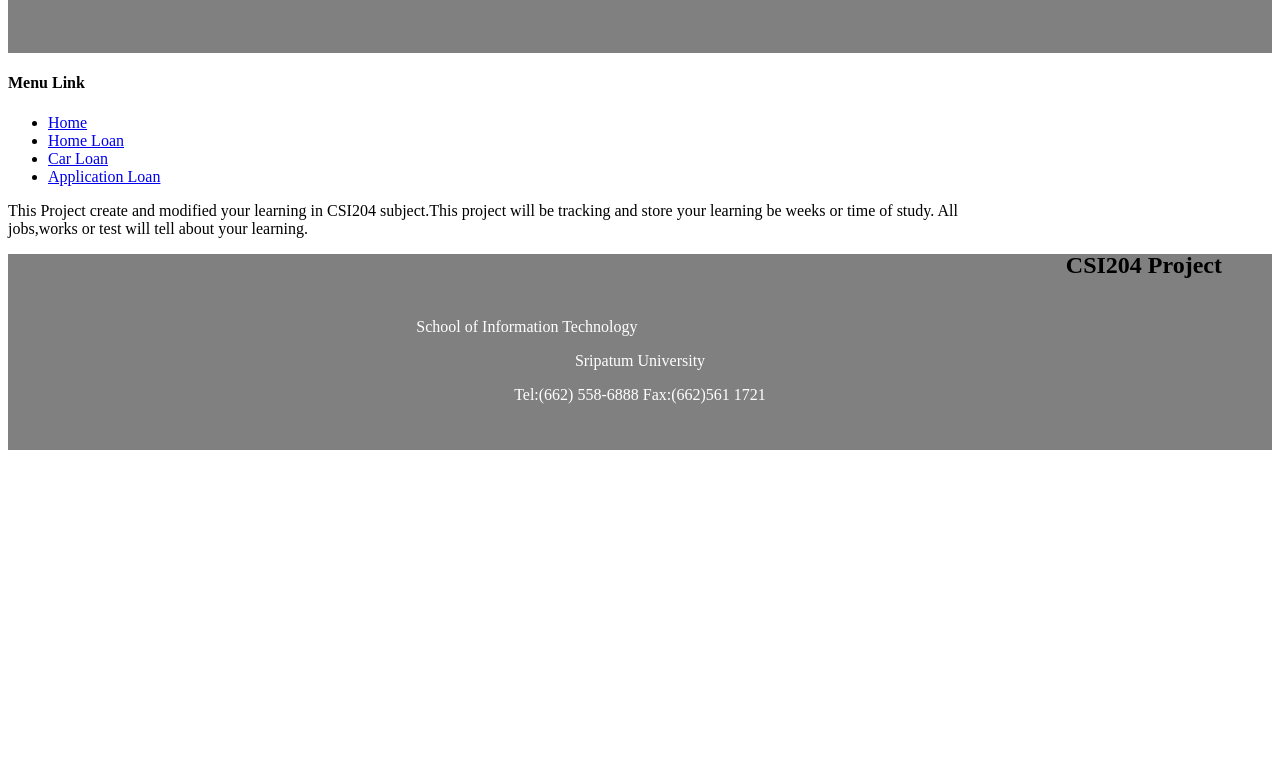
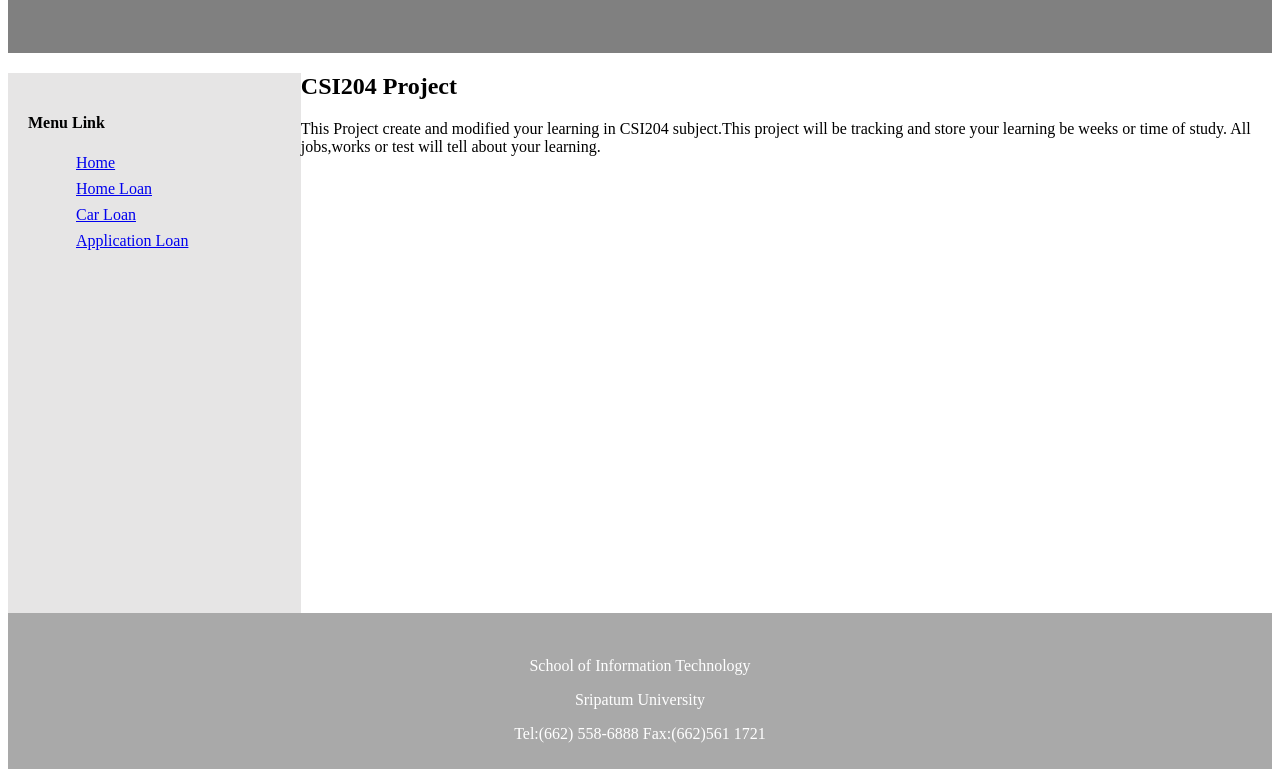
Before and after one commit to Guyynaphat/CSI204, a plain HTML site: page index.html in a window 1280 px wide. Shown: the part 165-942 px from the top of the page. Before the commit the page ends 800 px from the top, so only its background shows below. Drawn offline with Linux system fonts and the light colour scheme.

Commit message:
Update index.css

```diff
--- a/resources/css/index.css
+++ b/resources/css/index.css
@@ -5,18 +5,36 @@
     color: white;
 }
 
-h4{
-
+article {
+    float: left;
+    padding: 20px;
+    width: 80%;
+    background-color: white;
 }
 
-h1{
-    margin: auto;
-    float: right;
-    padding: 50px;
-}
-footer{
-    background-color: gray;
-    padding: 30px;
+footer {
+    background-color: rgb(169, 169, 169);
+    padding: 10px;
     text-align: center;
     color: white;
 }
+
+section::after {
+    content: "";
+    display: table;
+    clear: both;
+}
+
+nav {
+    float: left;
+    width: 20%;
+    height: 500px;
+    padding: 20px;
+    background-color: rgb(230, 229, 229);
+}
+
+nav ul li {
+    list-style-type: none;
+    padding: 0;
+    margin: 8px;
+}
```
